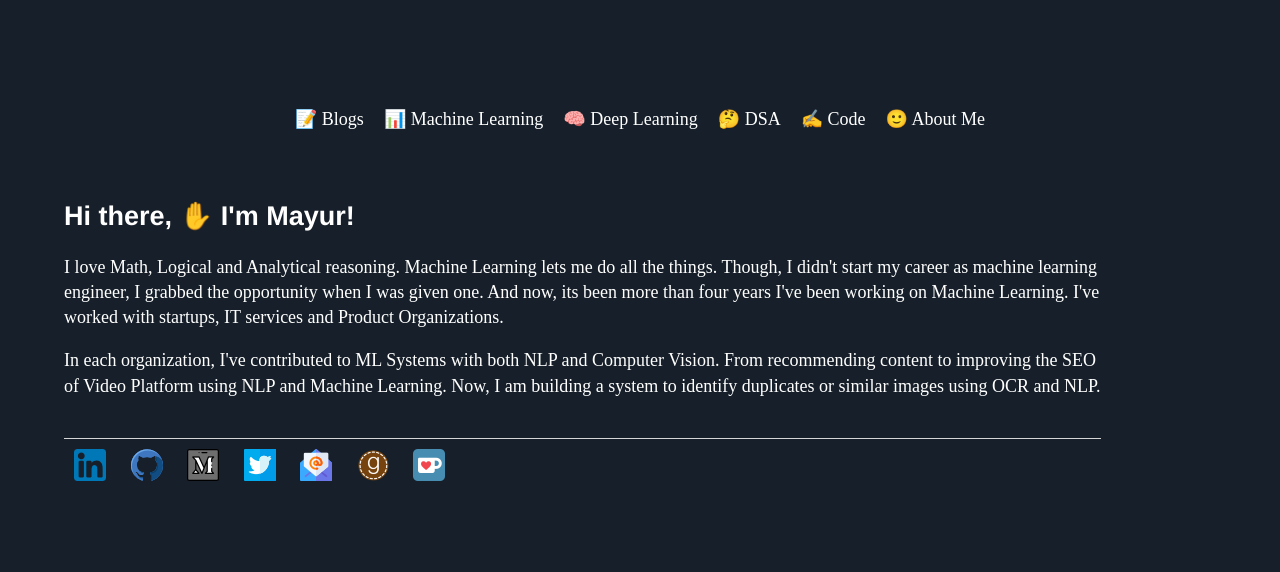
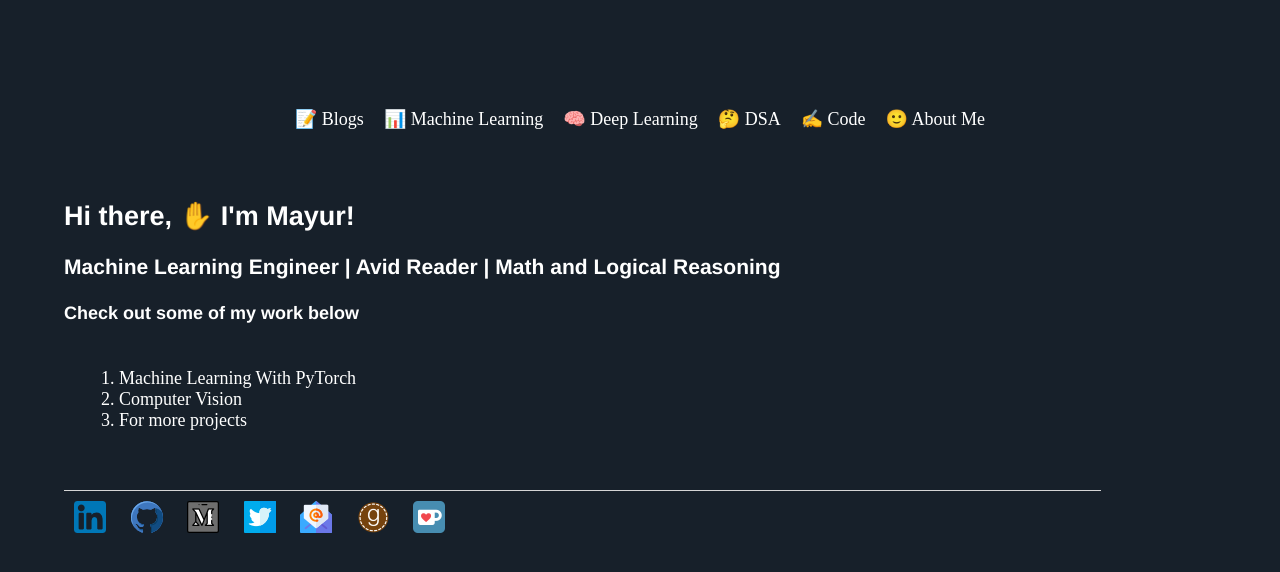
Before and after one commit to Mayurji/mayurji.github.io, a Jekyll site: the page built from about/index.html, in a window 1280 px wide. Shown: the top 572 px of the page. Built offline with Jekyll 4.4.1, drawn with Linux system fonts in a browser that asks for light colours; nearby versions of some CDN libraries.

Commit message:
Update index.html

```diff
--- a/about/index.html
+++ b/about/index.html
@@ -8,20 +8,18 @@ title: Math + Computing = AI
 	<meta name="viewport" content="width=device-width, initial-scale=1" />
 	<script data-ad-client="ca-pub-2640060468368747" async src="https://pagead2.googlesyndication.com/pagead/js/adsbygoogle.js"></script>
 </head>
-<body style="background-color:#17202a;" style="width:90%">
+<body style="background-color:#17202a;" style="width:80%">
 <h2>Hi there, ✋ I'm Mayur!</h2>
 <div>
 <p>
-	<!--<img src="{{site.url}}/assets/images/profile/mayur.jpg" class="image-cropper" alt="avatar" class="profile-pic" border="3">
-	<img alt="Mayur Jain" src="{{site.url}}/assets/images/profile/mayur.jpg" style="float: right; max-width: 9%; margin: 0 0 1em 2em; border-radius: 999px">-->
-	<p>
-	I love Math, Logical and Analytical reasoning. Machine Learning lets me do all the things. Though, I didn't start my career as
-	machine learning engineer, I grabbed the opportunity when I was given one. And now, its been more than four years I've been working on Machine Learning.
-	I've worked with startups, IT services and Product Organizations.</p>
+	<h3>Machine Learning Engineer | Avid Reader | Math and Logical Reasoning</h3>
 
-	<p>In each organization, I've contributed to ML Systems with both NLP and Computer Vision.
-	From recommending content to improving the SEO of Video Platform using NLP and Machine Learning. Now, I am building a system to identify duplicates or
-	similar images using OCR and NLP.</p>
+	<h4>Check out some of my work below</h4>
+		<Ol>
+			<li><a href="https://github.com/Mayurji/MLWithPytorch">Machine Learning With PyTorch</a></li>
+			<li><a href="https://github.com/Mayurji/Computer-Vision">Computer Vision</a></li>
+			<li><a href="https://github.com/Mayurji/">For more projects</a></li>
+		</Ol>
 </p>
 <br>
 </div>
```
